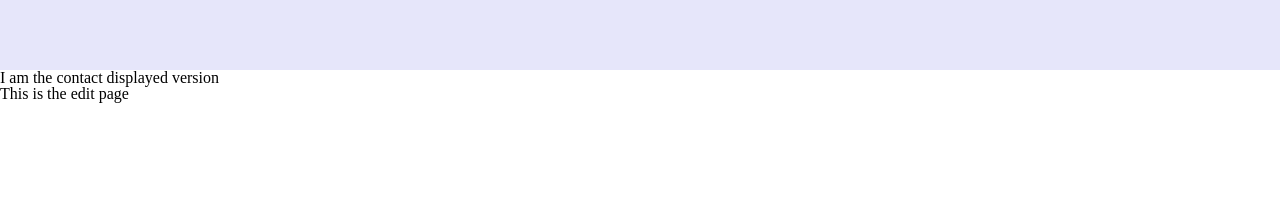
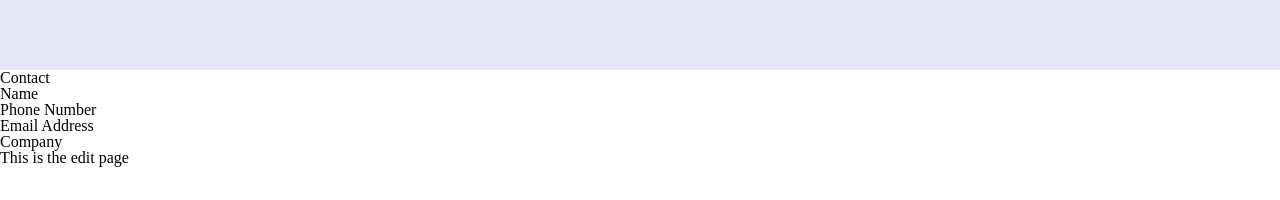
Before and after one commit to ninabrissey/your-epk, a React (Create React App) app: page /edit-page in a window 1280 px wide. Shown: the part 410-610 px from the top of the page. Built offline with nearby package versions, Linux system fonts and the light colour scheme.

Commit message:
Import use state and use effect

```diff
--- a/src/components/displays/ContactDisplay/ContactDisplay.tsx
+++ b/src/components/displays/ContactDisplay/ContactDisplay.tsx
@@ -1,8 +1,17 @@
+import { useState, useEffect} from 'react'
+import { headerData } from "../../../utils/mockData";
+
 const ContactDisplay = () => {
 
   return (
     <section className='contact-display-container'>
-      <p>I am the contact displayed version</p>
+      <h2>Contact</h2>
+      <div>
+        <p>Name</p>
+        <p>Phone Number</p>
+        <p>Email Address</p>
+        <p>Company</p>
+      </div>
     </section>
   )
 }
```
